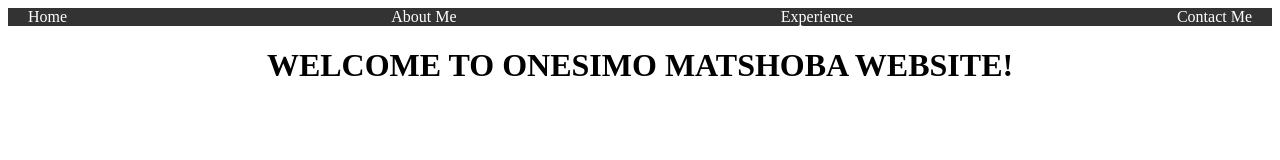
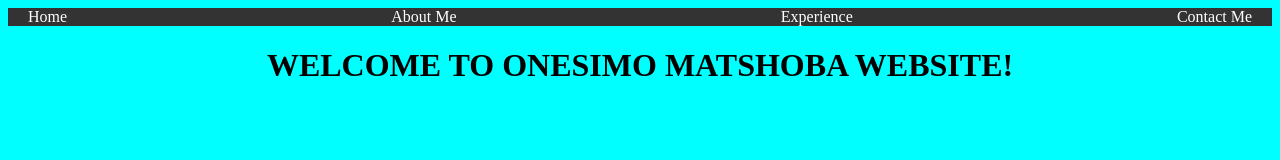
Before and after one commit to matshobaonesimo/bgb_portfolio, a plain HTML site: page index.html in a window 1280 px wide. Drawn offline with Linux system fonts and the light colour scheme.

Commit message:
Add folders and files again

```diff
--- a/index.css
+++ b/index.css
@@ -22,3 +22,10 @@ nav ul li a:hover {
 h1 {
     text-align: center;
 }
+
+body {
+    background-color: aqua;
+    border-radius: 50px;
+    background:radial-gradient(50px) ;
+    background: radial 50px;
+}
```
Also changed, not shown: contact.html (added, +17 -0 lines), experience.html (added).
